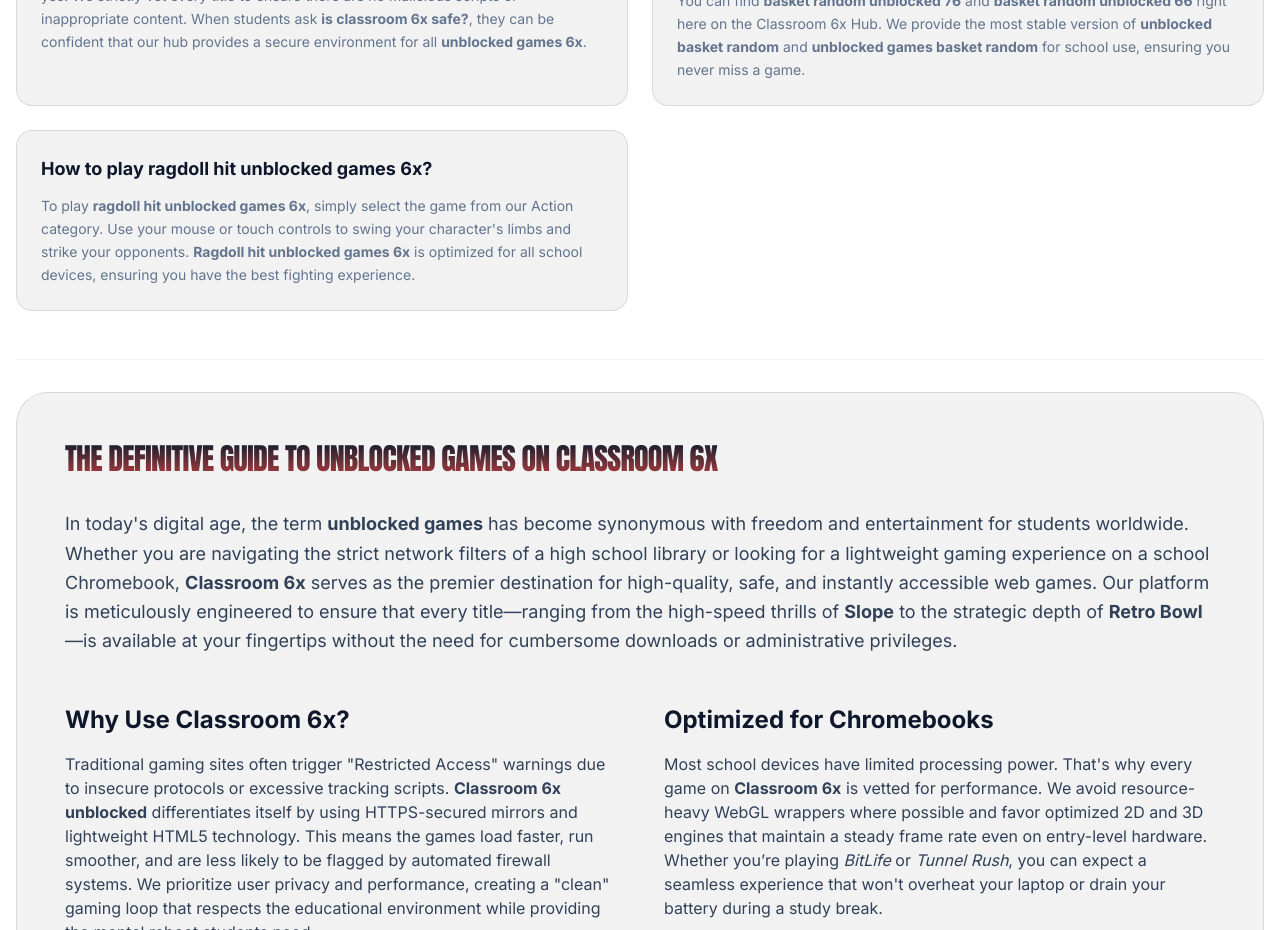
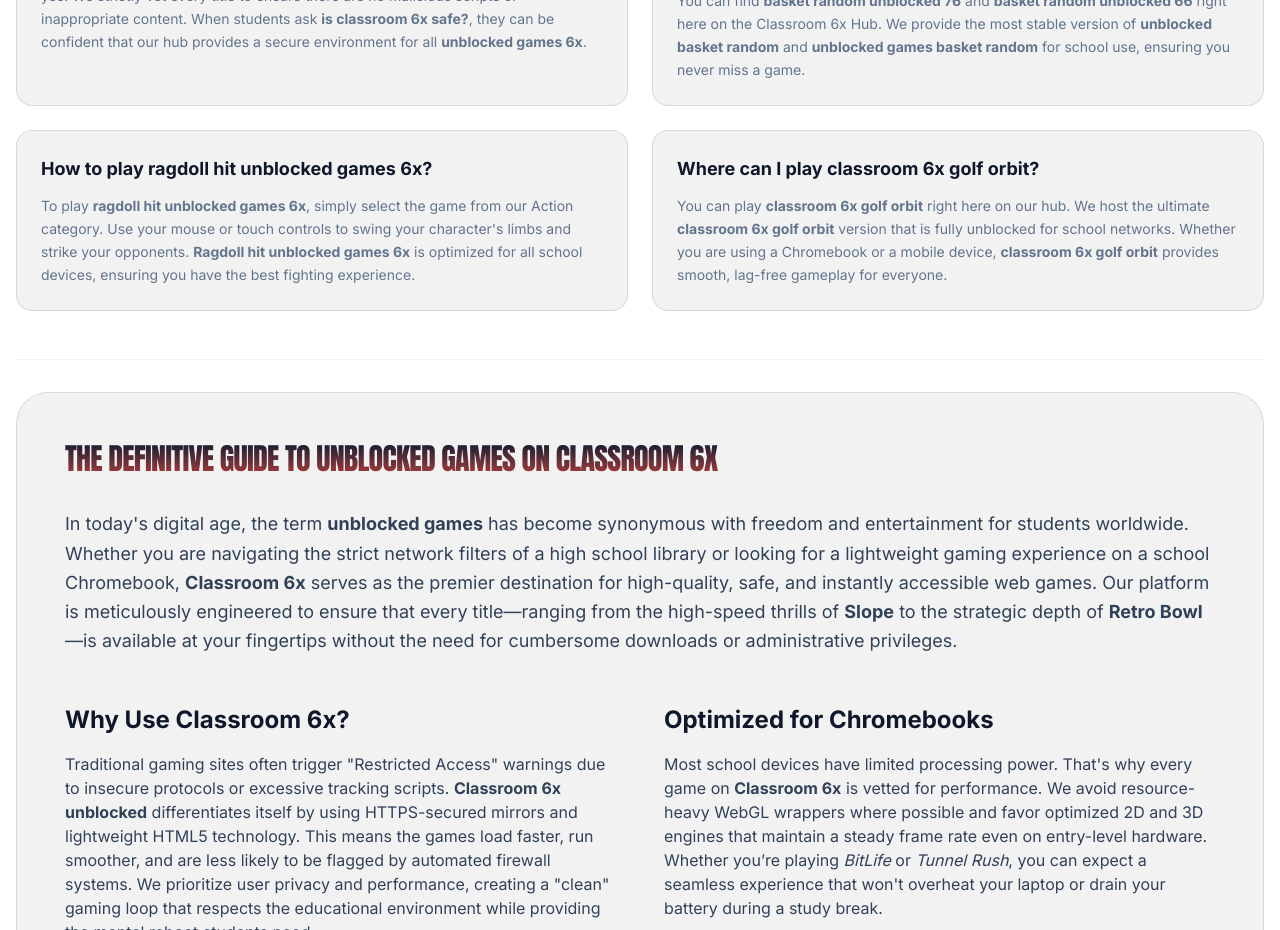
Before and after one commit to jafranfarazi401-source/Unblocked-Games-76, a React (Vite) app: page / in a window 1280 px wide. Shown: the part 8480-9410 px from the top of the page. Built offline with nearby package versions, Linux system fonts and the light colour scheme.

Commit message:
feat: Improve game descriptions for SEO
Enhance game descriptions with relevant keywords and phrases to improve search engine visibility and user discoverability. This change specifically targets the "Golf Orbit" and "Basket Random" game entries by adding more descriptive text and search terms.

```diff
--- a/src/App.tsx
+++ b/src/App.tsx
@@ -240,7 +240,7 @@ const GAMES = [
     rating: 4.7,
     url: "https://play.gamepix.com/golf-orbit/embed?sid=VCOSN",
     shortDesc: "Hit the ball into orbit in this over-the-top arcade golf challenge.",
-    description: "Golf Orbit Unblocked Classroom 6x is a one-button arcade golf game that takes you to the stars. Aim your shot, power up, and send your golf ball out of this world. Perfect for quick sessions at school, classroom 6x golf orbit is optimized for high performance. Find the best golf orbit unblocked 6x mirror here."
+    description: "Golf Orbit Unblocked Classroom 6x is a one-button arcade golf game that takes you to the stars. Aim your shot, power up, and send your golf ball out of this world. Perfect for quick sessions at school, classroom 6x golf orbit is optimized for high performance. For those searching for classroom 6x golf orbit, we provide the most stable and unblocked mirror available. Master every shot in classroom 6x golf orbit today and hit it out of the atmosphere! Keywords: classroom 6x golf orbit, golf orbit unblocked 6x, classroom 6x sports games."
   },
   {
     id: 'survivor-io',
@@ -765,6 +765,10 @@ const FAQS = [
   {
     question: "How to play ragdoll hit unblocked games 6x?",
     answer: "To play <strong>ragdoll hit unblocked games 6x</strong>, simply select the game from our Action category. Use your mouse or touch controls to swing your character's limbs and strike your opponents. <strong>Ragdoll hit unblocked games 6x</strong> is optimized for all school devices, ensuring you have the best fighting experience."
+  },
+  {
+    question: "Where can I play classroom 6x golf orbit?",
+    answer: "You can play <strong>classroom 6x golf orbit</strong> right here on our hub. We host the ultimate <strong>classroom 6x golf orbit</strong> version that is fully unblocked for school networks. Whether you are using a Chromebook or a mobile device, <strong>classroom 6x golf orbit</strong> provides smooth, lag-free gameplay for everyone."
   }
 ];
 
```
